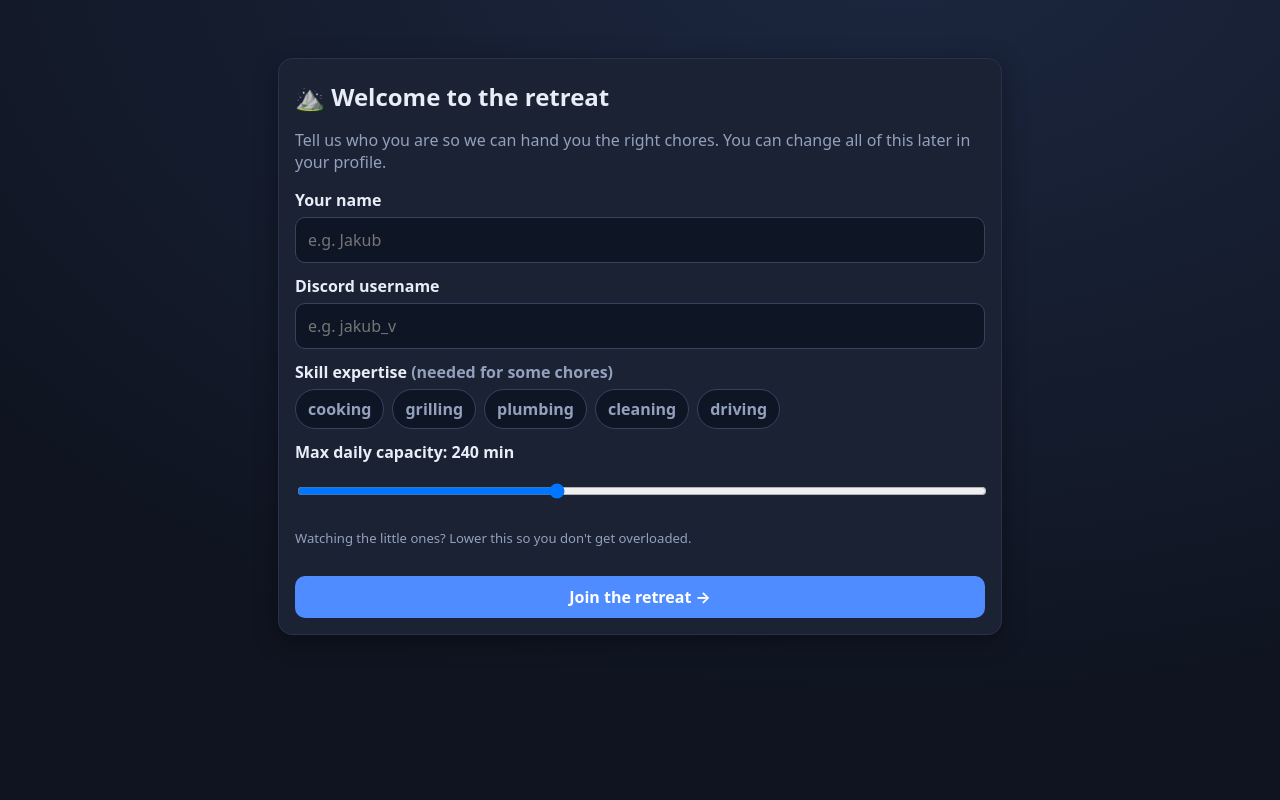
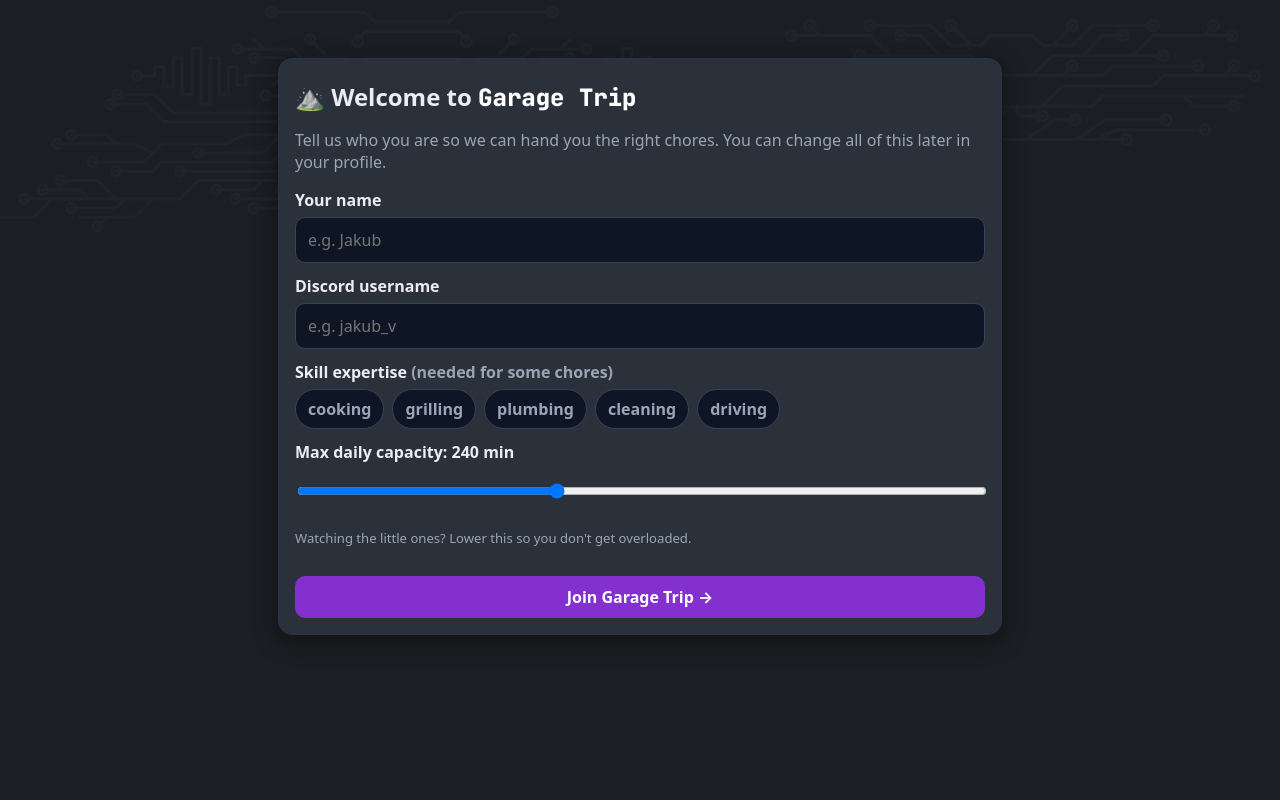
Before and after one commit to vonsovsky/GarageChoresAssigner, a FastAPI app: page / in a window 1280 px wide. Run offline with FastAPI, Linux system fonts and the light colour scheme.

Commit message:
Apply Garage Trip branding
Adopt garage-trip.cz look & feel: purple #8430ce accent, dark #22282f/#1b1e22
background with the site's pattern.svg overlay, JetBrains Mono "Garage Trip"
wordmark, and the site favicon. Rename all "Retreat" copy to "Garage Trip".

Co-Authored-By: Claude Opus 4.8 <noreply@anthropic.com>

```diff
--- a/app/catalog.py
+++ b/app/catalog.py
@@ -129,7 +129,7 @@ FUNNY_ACK_MESSAGES = [
     "🧹 {name} is on it like a bonnet!",
     "💪 Absolute legend, {name}. The dishes tremble.",
     "🚀 {name} launched into action!",
-    "🏆 Retreat MVP: {name}!",
+    "🏆 Garage Trip MVP: {name}!",
     "🔥 {name} grabbed it before anyone else could blink.",
     "🧽 Scrub-a-dub, {name} to the rescue!",
     "🥇 {name} just earned some serious chore cred.",
--- a/app/main.py
+++ b/app/main.py
@@ -1,4 +1,4 @@
-"""FastAPI application entrypoint for the Garage Retreat Chores app."""
+"""FastAPI application entrypoint for the Garage Trip Chores app."""
 from __future__ import annotations
 
 import asyncio
@@ -46,7 +46,7 @@ async def lifespan(app: FastAPI):
         await upstream.close()
 
 
-app = FastAPI(title="Garage Retreat Chores", lifespan=lifespan)
+app = FastAPI(title="Garage Trip Chores", lifespan=lifespan)
 app.mount("/static", StaticFiles(directory=str(STATIC_DIR)), name="static")
 app.include_router(page_routes.router)
 app.include_router(api_routes.router)
--- a/app/static/css/app.css
+++ b/app/static/css/app.css
@@ -1,16 +1,20 @@
 :root {
-  --bg: #0f1420;
-  --panel: #1a2233;
-  --panel-2: #222c42;
+  /* Garage Trip brand palette (from garage-trip.cz) */
+  --bg: #22282f;         /* --blue-bg */
+  --bg-dark: #1b1e22;    /* --blue-dark */
+  --panel: #2a313a;
+  --panel-2: #333b45;
   --text: #e8edf7;
-  --muted: #93a1bd;
-  --accent: #4f8cff;
+  --muted: #9aa6b5;
+  --accent: #8430ce;     /* --purple (brand) */
+  --accent-hover: #6a26a5;
+  --discord: #5865f2;    /* --blue-discord */
   --ok: #35c48a;
-  --warn: #ffb020;
+  --warn: #ffc107;
   --urgent: #ff4d5e;
-  --suggest: #7c5cff;
+  --suggest: #8430ce;
   --radius: 14px;
-  --shadow: 0 6px 24px rgba(0, 0, 0, .35);
+  --shadow: 0 6px 24px rgba(0, 0, 0, .45);
 }
 
 * { box-sizing: border-box; }
@@ -18,9 +22,22 @@
 body {
   margin: 0;
   font-family: system-ui, -apple-system, "Segoe UI", Roboto, sans-serif;
-  background: radial-gradient(1200px 800px at 70% -10%, #1c2740, var(--bg));
+  background-color: var(--bg-dark);
+  background-image: url("/static/img/pattern.svg");
+  background-position: 50% 0;
+  background-repeat: no-repeat;
+  background-size: 100% auto;
+  background-attachment: fixed;
   color: var(--text);
   min-height: 100vh;
+}
+
+/* Garage Trip wordmark */
+.logo {
+  font-family: "JetBrains Mono", monospace;
+  font-weight: 800;
+  font-optical-sizing: auto;
+  color: #fff;
 }
 
 a { color: var(--accent); text-decoration: none; }
@@ -118,7 +135,7 @@ input, select, textarea {
 .empty { text-align: center; color: var(--muted); padding: 40px 0; }
 
 /* ---------- TV dashboard ---------- */
-body.tv { background: #06090f; }
+body.tv { background-color: var(--bg-dark); background-size: 100% auto; }
 .tv-wrap { padding: 24px 32px; }
 .tv-head { display: flex; align-items: baseline; justify-content: space-between; }
 .tv-head h1 { font-size: 2.4rem; }
--- a/app/templates/base.html
+++ b/app/templates/base.html
@@ -3,14 +3,17 @@
 <head>
   <meta charset="utf-8" />
   <meta name="viewport" content="width=device-width, initial-scale=1, viewport-fit=cover" />
-  <title>{% block title %}Garage Retreat Chores{% endblock %}</title>
+  <title>{% block title %}Garage Trip Chores{% endblock %}</title>
+  <link rel="icon" type="image/x-icon" href="/static/img/favicon.ico" />
   <link rel="preconnect" href="https://fonts.googleapis.com">
+  <link rel="preconnect" href="https://fonts.gstatic.com" crossorigin>
+  <link rel="stylesheet" href="https://fonts.googleapis.com/css2?family=JetBrains+Mono:wght@400;600;800&display=swap" />
   <link rel="stylesheet" href="/static/css/app.css" />
 </head>
 <body class="{% block body_class %}{% endblock %}">
   {% block nav %}
   <nav class="topnav">
-    <a class="brand" href="/feed">⛰️ Retreat Chores</a>
+    <a class="brand" href="/feed"><span class="logo">Garage Trip</span> Chores</a>
     <div class="navlinks">
       <a href="/feed" class="{{ 'on' if active=='feed' }}">Chores</a>
       <a href="/manage" class="{{ 'on' if active=='manage' }}">Manage</a>
--- a/app/templates/chore.html
+++ b/app/templates/chore.html
@@ -1,5 +1,5 @@
 {% extends "base.html" %}
-{% block title %}Chore — Retreat{% endblock %}
+{% block title %}Chore — Garage Trip{% endblock %}
 {% block content %}
 <p style="margin:0 0 6px"><a href="/feed">← Back to chores</a></p>
 <div id="detail"><p class="muted">Loading…</p></div>
--- a/app/templates/dashboard.html
+++ b/app/templates/dashboard.html
@@ -1,12 +1,12 @@
 {% extends "base.html" %}
-{% block title %}Dashboard — Retreat{% endblock %}
+{% block title %}Dashboard — Garage Trip{% endblock %}
 {% block body_class %}tv{% endblock %}
 {% block nav %}{% endblock %}
 {% block main_class %}tv-wrap{% endblock %}
 {% block content %}
 <button id="mute" class="secondary mute-btn">🔊 Sound on</button>
 <div class="tv-head">
-  <h1>⛰️ Retreat Chores <span id="conn" class="conn down" style="font-size:1rem">● offline</span></h1>
+  <h1><span class="logo">Garage Trip</span> Chores <span id="conn" class="conn down" style="font-size:1rem">● offline</span></h1>
   <div class="tv-clock" id="clock"></div>
 </div>
 <div class="tv-grid">
--- a/app/templates/feed.html
+++ b/app/templates/feed.html
@@ -1,5 +1,5 @@
 {% extends "base.html" %}
-{% block title %}Chores — Retreat{% endblock %}
+{% block title %}Chores — Garage Trip{% endblock %}
 {% block content %}
 <div class="row" style="display:flex;justify-content:space-between;align-items:center">
   <h1 style="margin:0">Open chores</h1>
--- a/app/templates/join.html
+++ b/app/templates/join.html
@@ -1,9 +1,9 @@
 {% extends "base.html" %}
-{% block title %}Join — Retreat Chores{% endblock %}
+{% block title %}Join — Garage Trip Chores{% endblock %}
 {% block nav %}{% endblock %}
 {% block content %}
 <div class="card" style="margin-top:40px">
-  <h1>⛰️ Welcome to the retreat</h1>
+  <h1>⛰️ Welcome to <span class="logo">Garage Trip</span></h1>
   <p class="muted">Tell us who you are so we can hand you the right chores. You can change all of this later in your profile.</p>
 
   <form id="join-form">
@@ -21,7 +21,7 @@
     <input id="cap" name="cap" type="range" min="30" max="600" step="30" value="240" />
     <p class="muted" style="font-size:.82rem">Watching the little ones? Lower this so you don't get overloaded.</p>
 
-    <button type="submit" style="width:100%;margin-top:16px">Join the retreat →</button>
+    <button type="submit" style="width:100%;margin-top:16px">Join Garage Trip →</button>
   </form>
 </div>
 {% endblock %}
--- a/app/templates/manage.html
+++ b/app/templates/manage.html
@@ -1,5 +1,5 @@
 {% extends "base.html" %}
-{% block title %}Manage — Retreat{% endblock %}
+{% block title %}Manage — Garage Trip{% endblock %}
 {% block content %}
 <h1>Chore manager</h1>
 
--- a/app/templates/profile.html
+++ b/app/templates/profile.html
@@ -1,5 +1,5 @@
 {% extends "base.html" %}
-{% block title %}Profile — Retreat{% endblock %}
+{% block title %}Profile — Garage Trip{% endblock %}
 {% block content %}
 <h1>Your profile</h1>
 
```
Also changed, not shown: README.md, app/static/img/favicon.ico (added), app/static/img/pattern.svg (added).
